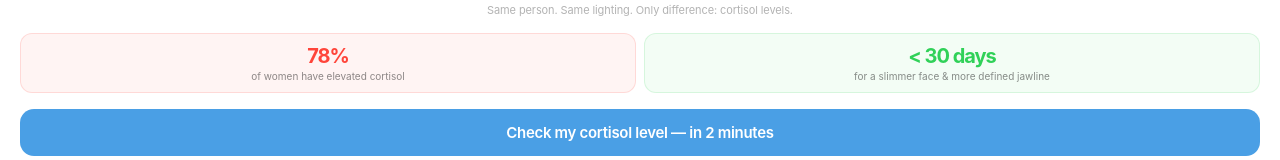
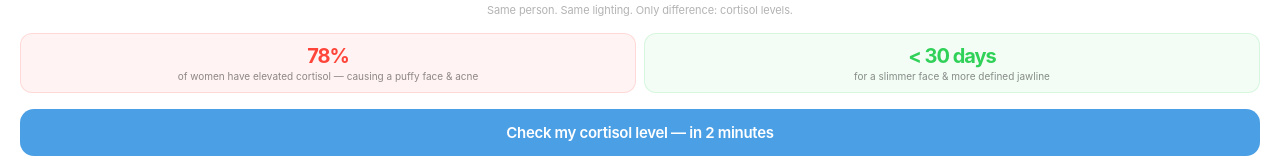
Before and after one commit to keyzersoze870/glowup-mvp, a Next.js app: page / in a window 1280 px wide. Shown: the part 1508-1668 px from the top of the page. Built offline with nearby package versions, Linux system fonts and the light colour scheme; a web font is replaced by a local one.

Commit message:
red box - puffy face & acne

```diff
--- a/src/app/page.tsx
+++ b/src/app/page.tsx
@@ -140,7 +140,7 @@ export default function LandingPage() {
       <div style={{ padding: '0 20px', display: 'flex', gap: 8, marginBottom: 16 }}>
         <div style={{ flex: 1, background: 'rgba(255,69,58,0.06)', border: '0.5px solid rgba(255,69,58,0.15)', borderRadius: 12, padding: '10px', textAlign: 'center' }}>
           <p style={{ fontSize: 20, fontWeight: 700, color: RED, letterSpacing: -1 }}>78%</p>
-          <p style={{ fontSize: 10, color: 'rgba(0,0,0,0.45)', marginTop: 2 }}>of women have elevated cortisol</p>
+          <p style={{ fontSize: 10, color: 'rgba(0,0,0,0.45)', marginTop: 2 }}>of women have elevated cortisol — causing a puffy face & acne</p>
         </div>
         <div style={{ flex: 1, background: 'rgba(48,209,88,0.06)', border: '0.5px solid rgba(48,209,88,0.15)', borderRadius: 12, padding: '10px', textAlign: 'center' }}>
           <p style={{ fontSize: 20, fontWeight: 700, color: '#30D158', letterSpacing: -1 }}>&lt; 30 days</p>
```
